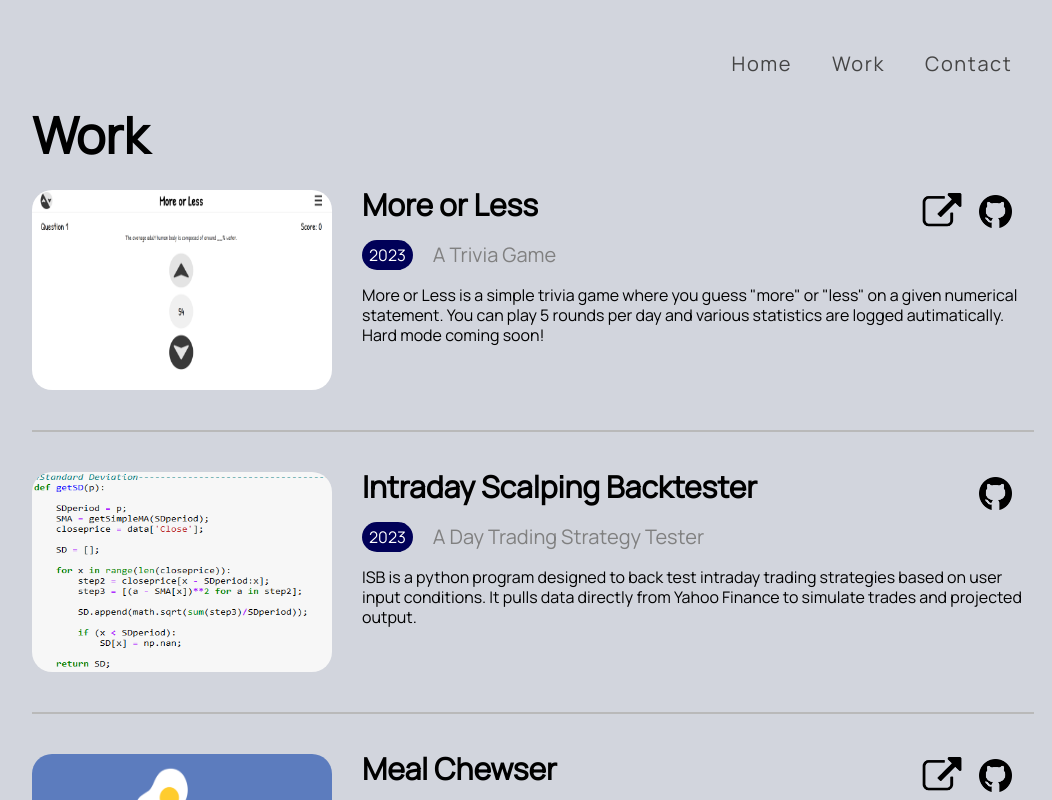
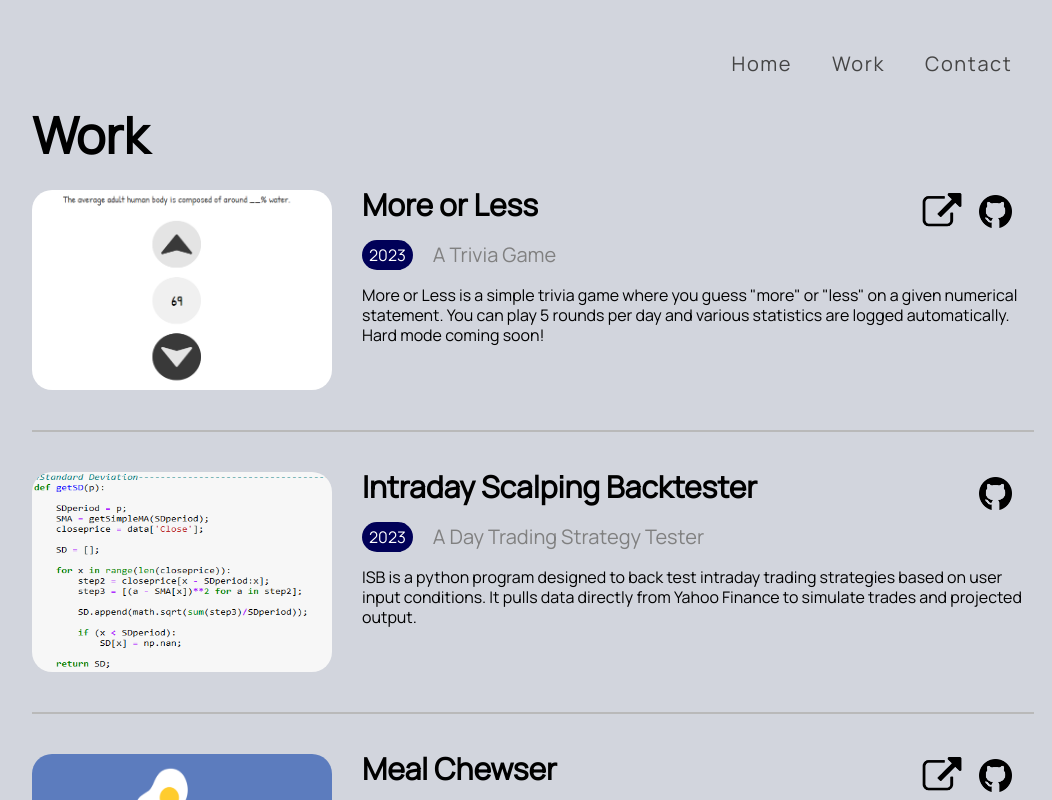
Before and after one commit to DvdHLee/Portfolio1, a React (Create React App) app: page / in a window 1280 px wide. Both pictures are taken after a click on the button "Work". Shown: the top 800 px of the page, without its empty margins (108-1160 px from the left). Built offline with nearby package versions, Linux system fonts and the light colour scheme; no server answers.

Commit message:
fixed more or less

```diff
--- a/src/Components/Work.js
+++ b/src/Components/Work.js
@@ -17,7 +17,7 @@
             </div>
             <p className="description">
               More or Less is a simple trivia game where you guess "more" or "less" on a given numerical statement. You can play 5 rounds per day
-              and various statistics are logged autimatically. Hard mode coming soon!
+              and various statistics are logged automatically. Hard mode coming soon!
             </p>
             <a className="workleftlink" href="https://dvdhlee.github.io/Moreorless/" title="" target="_blank" rel="noreferrer noopener">
               <img src="./assets/Icons/link.png" alt="link icon" width="40px" height="40px"></img>
```
Also changed, not shown: public/assets/Icons/moreorlesssnapshot.PNG.
